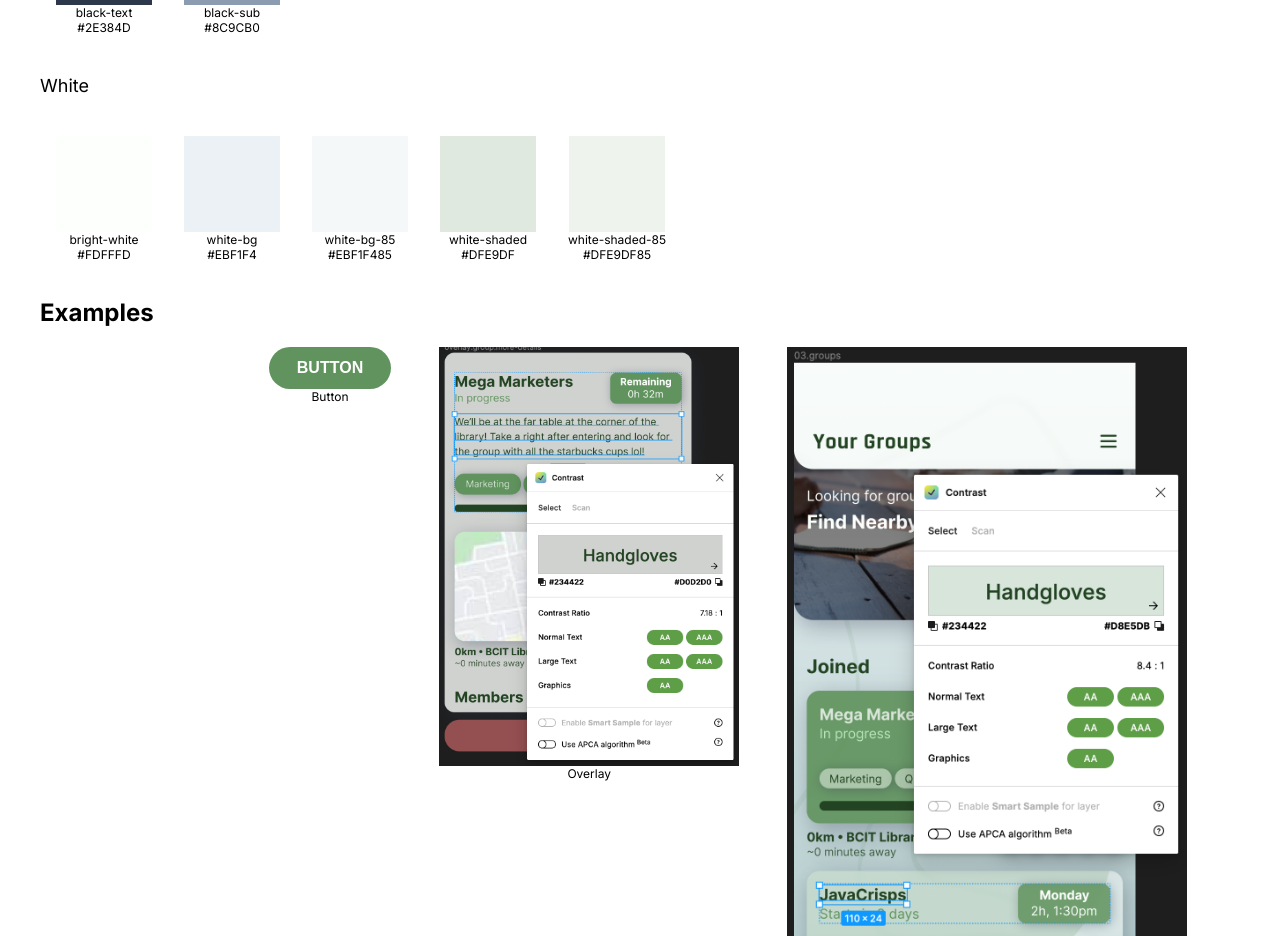
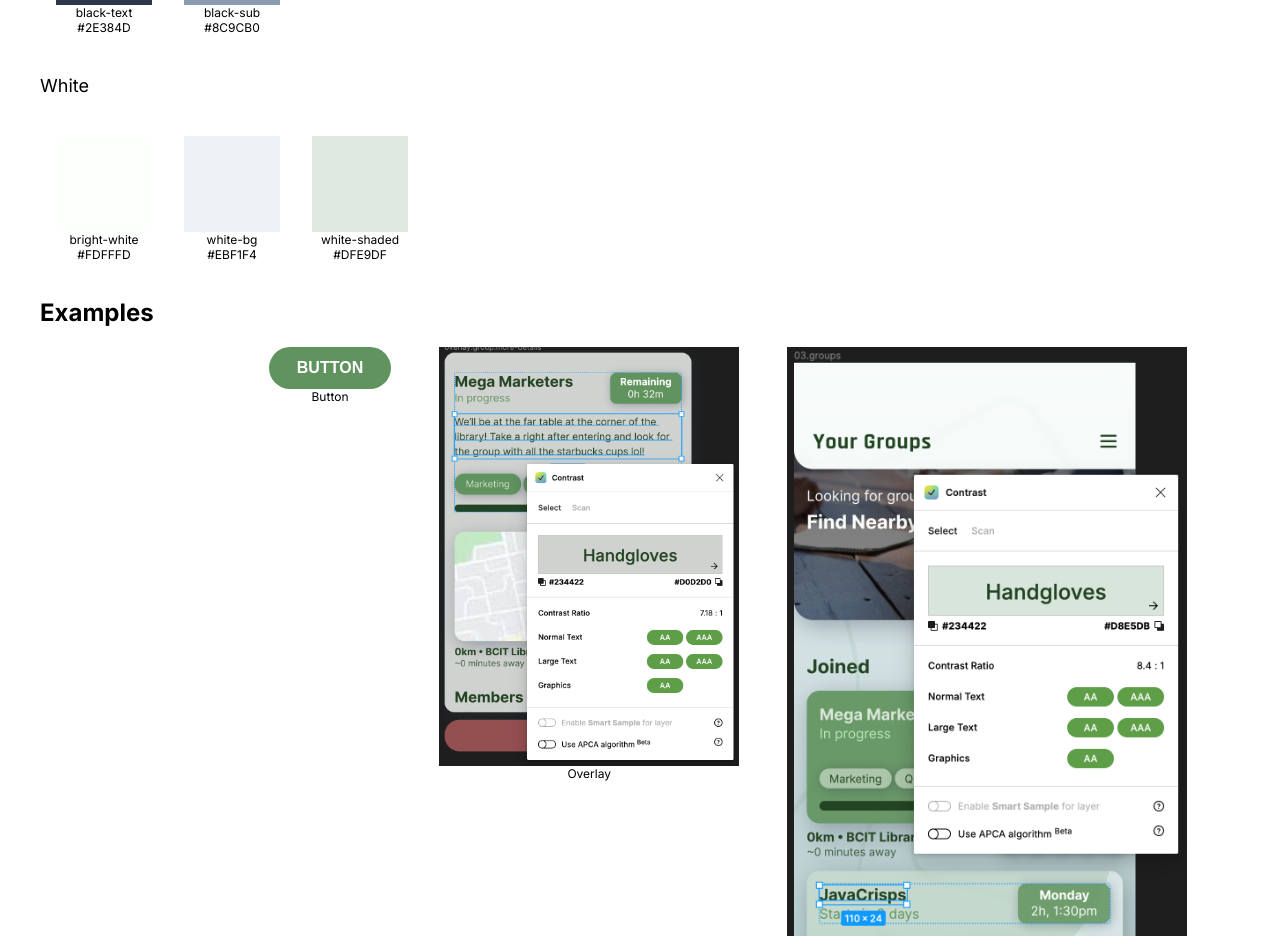
Before and after one commit to yeenathan/studiUs-Style-Guide, a Next.js app: page /colours in a window 1280 px wide. Shown: the part 1620-2556 px from the top of the page. Built offline with nearby package versions, Linux system fonts and the light colour scheme.

Commit message:
removed unnecessary colours

```diff
--- a/data/colours.js
+++ b/data/colours.js
@@ -40,9 +40,7 @@ export const colours = [
         data: [
             { name: "bright-white", variable: "--bright-af", hex: "#FDFFFD" },
             { name: "white-bg", variable: "--white-bg", hex: "#EBF1F4" },
-            { name: "white-bg-85", variable: "--white-bg-85", hex: "#EBF1F485" },
             { name: "white-shaded", variable: "--white-shaded", hex: "#DFE9DF" },
-            { name: "white-shaded-85", variable: "--white-shaded-85", hex: "#DFE9DF85" }
         ]
     }
 ];
```
